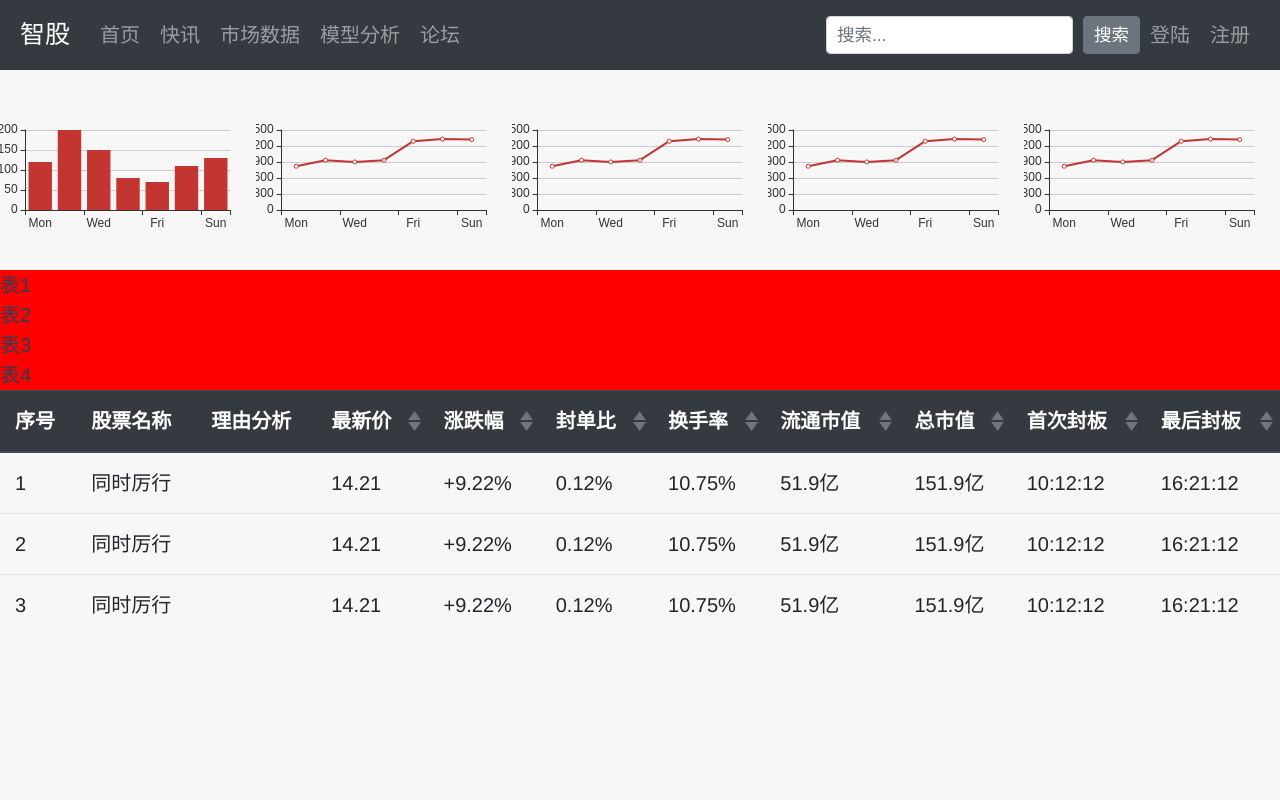
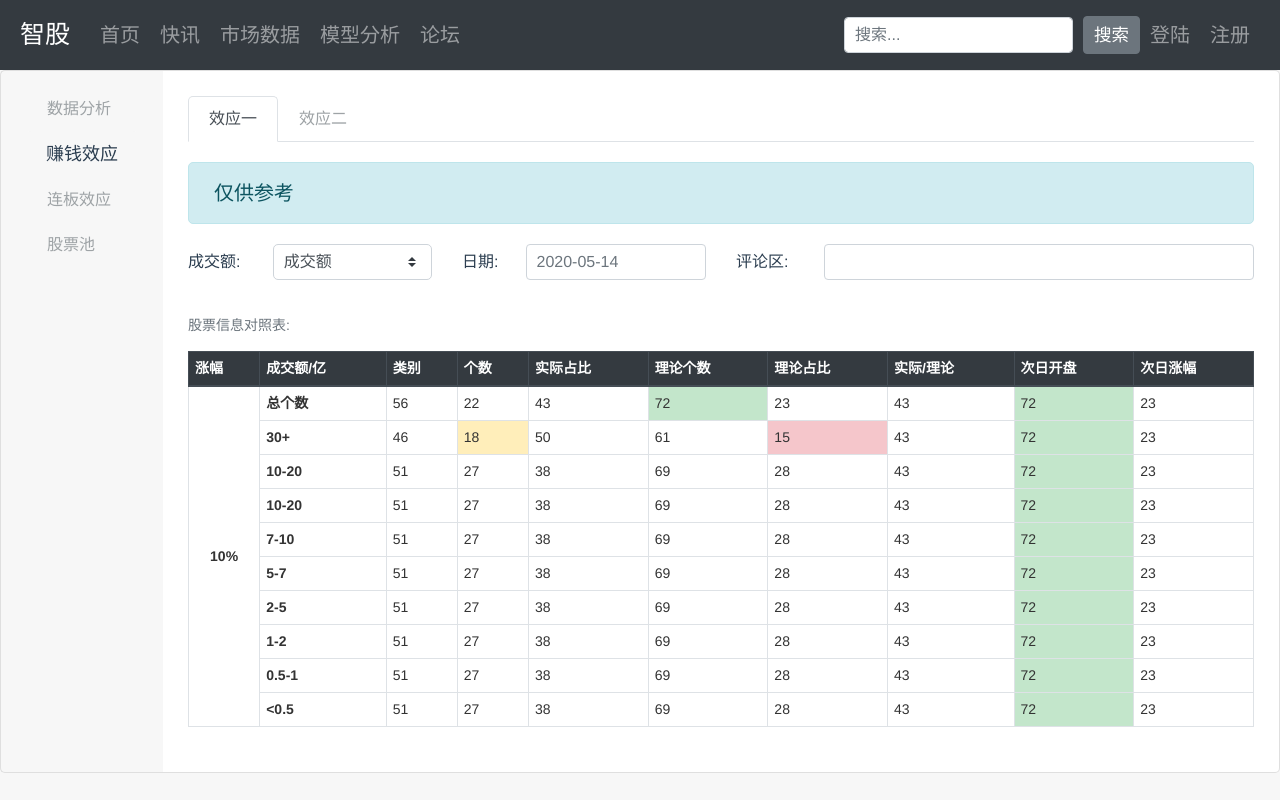
Before and after one commit to Arex1/aigu, a Vue app: page /data in a window 1280 px wide. Built offline with nearby package versions, Linux system fonts and the light colour scheme.

Commit message:
新增股票效应页面

```diff
--- a/src/view/MarketData.vue
+++ b/src/view/MarketData.vue
@@ -1,5 +1,6 @@
 <template>
   <div>
+    <div class="sr-only">
       <div class="ban-chart-out">
         <div class="charts" ref="myChart1" :style="{width: '20%', height: '200px'}"></div>
         <div class="charts" ref="myChart2" :style="{width: '20%', height: '200px'}"></div>
@@ -14,9 +15,180 @@
         <div>表4</div>
       </div>
       <!-- 涨停池 -->
-    <div>
+      <div >
         <b-table sticky-header :fields="fields" :items="items" head-variant="dark"></b-table>
       </div>
+    </div>
+    <!-- 新版本 -->
+    <b-card no-body>
+      <b-tabs pills card vertical nav-class="nav-tabs" active-nav-item-class='activate-li-tab'>
+        <b-tab title="数据分析" active><b-card-text>Tab contents 1</b-card-text></b-tab>
+        <b-tab title="赚钱效应" :active="true">
+          <b-tabs content-class="mt-3">
+            <b-tab title="效应一">
+              <b-alert show>仅供参考</b-alert>
+              <!-- 成交额，日期，评论区 -->
+              <b-form @submit="onSubmit" v-if="true">
+                <b-row>
+                  <b-col sm="3">
+                    <b-form-group label-cols="5" label-cols-lg="4" label-size="sm" label="成交额:" label-for="select-buy-sale">
+                      <b-form-select size="sm" id="select-buy-sale" v-model="selected" :options="options"></b-form-select>
+                    </b-form-group>
+                  </b-col>
+                  <b-col sm="3">
+                    <b-form-group label-cols="4" label-cols-lg="3" label-size="sm" label="日期:" label-for="input-sm">
+                      <b-form-input id="input-sm" size="sm" placeholder="2020-05-14"></b-form-input>
+                    </b-form-group>
+                  </b-col>
+                  <b-col sm="6">
+                    <b-form-group label-cols="3" label-cols-lg="2" label-size="sm" label="评论区:" label-for="input-sm">
+                      <b-form-input id="input-sm" size="sm"></b-form-input>
+                    </b-form-group>
+                  </b-col>
+                </b-row>
+              </b-form>
+              <!-- 表格部分 -->
+              <b-table-simple outlined bordered small caption-top responsive table-class="positions-table" thead-tr-class="positions-head-table" tbody-tr-class="positions-body-table">
+                <caption>股票信息对照表:</caption>
+                <colgroup><col><col></colgroup>
+                <colgroup><col><col><col></colgroup>
+                <colgroup><col><col></colgroup>
+                <b-thead head-variant="dark">
+                  <b-tr>
+                    <b-th>涨幅</b-th>
+                    <b-th>成交额/亿</b-th>
+                    <b-th>类别</b-th>
+                    <b-th>个数</b-th>
+                    <b-th>实际占比</b-th>
+                    <b-th>理论个数</b-th>
+                    <b-th>理论占比</b-th>
+                    <b-th>实际/理论</b-th>
+                    <b-th>次日开盘</b-th>
+                    <b-th>次日涨幅</b-th>
+                  </b-tr>
+                </b-thead>
+                <b-tbody>
+                  <b-tr>
+                    <b-th rowspan="10" class="text-center gains">10%</b-th>
+                    <b-th>总个数</b-th>
+                    <b-td>56</b-td>
+                    <b-td>22</b-td>
+                    <b-td>43</b-td>
+                    <b-td variant="success">72</b-td>
+                    <b-td>23</b-td>
+                    <b-td>43</b-td>
+                    <b-td variant="success">72</b-td>
+                    <b-td>23</b-td>
+                  </b-tr>
+                  <b-tr>
+                    <b-th>30+</b-th>
+                    <b-td>46</b-td>
+                    <b-td variant="warning">18</b-td>
+                    <b-td>50</b-td>
+                    <b-td>61</b-td>
+                    <b-td variant="danger">15</b-td>
+                    <b-td>43</b-td>
+                    <b-td variant="success">72</b-td>
+                    <b-td>23</b-td>
+                  </b-tr>
+                  <b-tr>
+                    <b-th>10-20</b-th>
+                    <b-td>51</b-td>
+                    <b-td>27</b-td>
+                    <b-td>38</b-td>
+                    <b-td>69</b-td>
+                    <b-td>28</b-td>
+                    <b-td>43</b-td>
+                    <b-td variant="success">72</b-td>
+                    <b-td>23</b-td>
+                  </b-tr>
+                  <b-tr>
+                    <b-th>10-20</b-th>
+                    <b-td>51</b-td>
+                    <b-td>27</b-td>
+                    <b-td>38</b-td>
+                    <b-td>69</b-td>
+                    <b-td>28</b-td>
+                    <b-td>43</b-td>
+                    <b-td variant="success">72</b-td>
+                    <b-td>23</b-td>
+                  </b-tr>
+                  <b-tr>
+                    <b-th>7-10</b-th>
+                    <b-td>51</b-td>
+                    <b-td>27</b-td>
+                    <b-td>38</b-td>
+                    <b-td>69</b-td>
+                    <b-td>28</b-td>
+                    <b-td>43</b-td>
+                    <b-td variant="success">72</b-td>
+                    <b-td>23</b-td>
+                  </b-tr>
+                  <b-tr>
+                    <b-th>5-7</b-th>
+                    <b-td>51</b-td>
+                    <b-td>27</b-td>
+                    <b-td>38</b-td>
+                    <b-td>69</b-td>
+                    <b-td>28</b-td>
+                    <b-td>43</b-td>
+                    <b-td variant="success">72</b-td>
+                    <b-td>23</b-td>
+                  </b-tr>
+                  <b-tr>
+                    <b-th>2-5</b-th>
+                    <b-td>51</b-td>
+                    <b-td>27</b-td>
+                    <b-td>38</b-td>
+                    <b-td>69</b-td>
+                    <b-td>28</b-td>
+                    <b-td>43</b-td>
+                    <b-td variant="success">72</b-td>
+                    <b-td>23</b-td>
+                  </b-tr>
+                  <b-tr>
+                    <b-th>1-2</b-th>
+                    <b-td>51</b-td>
+                    <b-td>27</b-td>
+                    <b-td>38</b-td>
+                    <b-td>69</b-td>
+                    <b-td>28</b-td>
+                    <b-td>43</b-td>
+                    <b-td variant="success">72</b-td>
+                    <b-td>23</b-td>
+                  </b-tr>
+                  <b-tr>
+                    <b-th>0.5-1</b-th>
+                    <b-td>51</b-td>
+                    <b-td>27</b-td>
+                    <b-td>38</b-td>
+                    <b-td>69</b-td>
+                    <b-td>28</b-td>
+                    <b-td>43</b-td>
+                    <b-td variant="success">72</b-td>
+                    <b-td>23</b-td>
+                  </b-tr>
+                  <b-tr>
+                    <b-th>&lt;0.5</b-th>
+                    <b-td>51</b-td>
+                    <b-td>27</b-td>
+                    <b-td>38</b-td>
+                    <b-td>69</b-td>
+                    <b-td>28</b-td>
+                    <b-td>43</b-td>
+                    <b-td variant="success">72</b-td>
+                    <b-td>23</b-td>
+                  </b-tr>
+                </b-tbody>
+              </b-table-simple>
+            </b-tab>
+            <b-tab title="效应二" lazy><b-alert show>I'm lazy mounted!</b-alert></b-tab>
+          </b-tabs>
+        </b-tab>
+        <b-tab title="连板效应"><b-card-text>Tab contents 3</b-card-text></b-tab>
+        <b-tab title="股票池"><b-card-text>Tab contents 4</b-card-text></b-tab>
+      </b-tabs>
+  </b-card>
   </div>
 </template>
 <script>
@@ -79,7 +251,14 @@ export default {
           SealPlate:'16:21:12',
 
         },
-      ]
+
+      ],
+      selected: null,
+      options: [
+          { value: null, text: '成交额' },
+          { value: '1', text: '>100万' },
+          { value: '2', text: '<100万' },
+        ],
     }
   },
   methods: {
@@ -134,4 +313,35 @@ export default {
   display: flex;
   justify-content: flex-start;
 }
+
+
+
 </style>
+<style>
+  .nav-tabs {
+    font-size: 16px;
+
+  }
+  .nav-tabs a{
+    color: #9ea3a6;;
+  }
+  .activate-li-tab{
+    font-size: 18px;
+    background-color: #f7f7f7 !important;
+    color: #2c3e50 !important;
+    font-family: PingFangSC-Semibold;
+    border: none !important;
+  }
+  .col-form-label-sm{
+  font-size: 16px;
+}
+.custom-select-sm{
+  font-size: 16px;
+}
+.form-control-sm{
+  font-size: 16px;
+}
+.gains{
+  vertical-align: middle !important;
+}
+</style>
```
Lines whose indentation alone changed are shown as unchanged.
